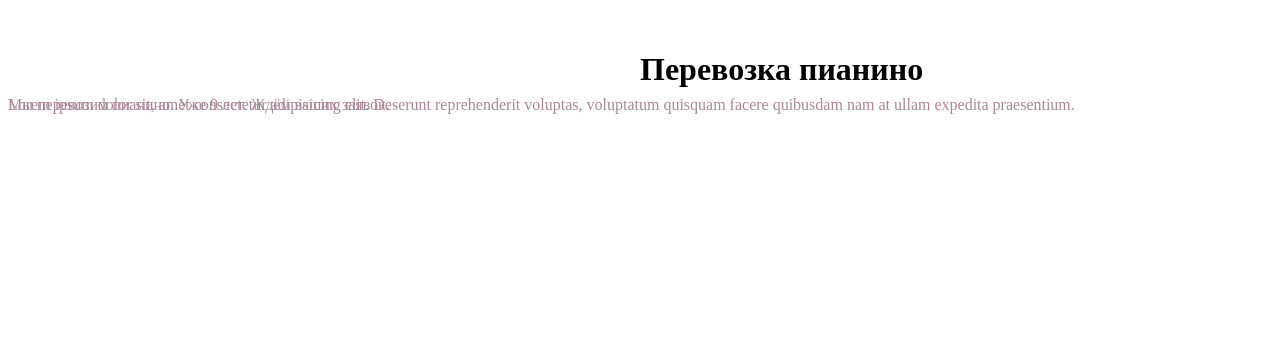
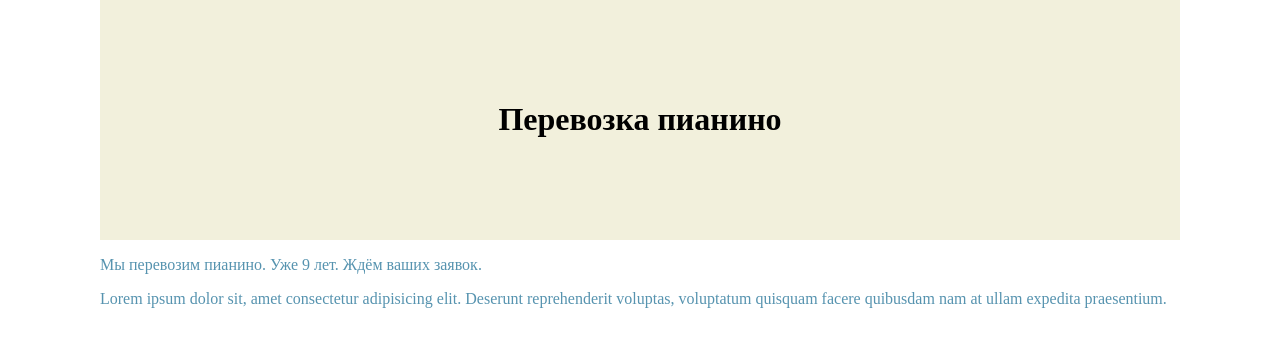
Before and after one commit to Massik/new-test-server, a website: page index.html in a window 1280 px wide. Drawn offline with Linux system fonts and the light colour scheme.

Commit message:
Update style.css

```diff
--- a/style.css
+++ b/style.css
@@ -1,9 +1,18 @@
-h1{position: absolute;
-font-size: 2em;
-left: 50%;
-top:30px;
+body {
+    margin: 0 auto;
+    max-width: 1080px;
 }
-p {position:absolute;
-top:80px;
-text-align: center;
-color: #a89}
+h1{
+    font-size: 2em;
+}
+p {
+    color: rgb(86, 147, 175)
+}
+.header{
+    display: flex;
+    flex-direction: column;
+    padding: 5em;
+    background: rgba(230, 225, 185, 0.5);
+    justify-content: center;
+    align-items: center;
+}
```
